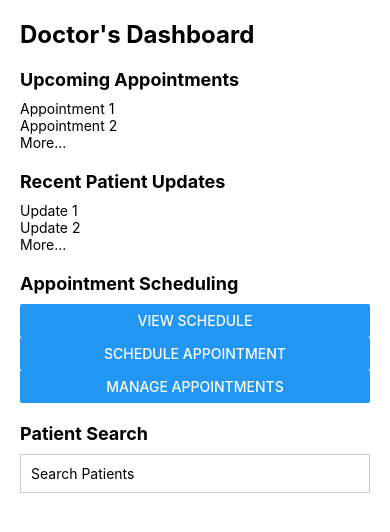
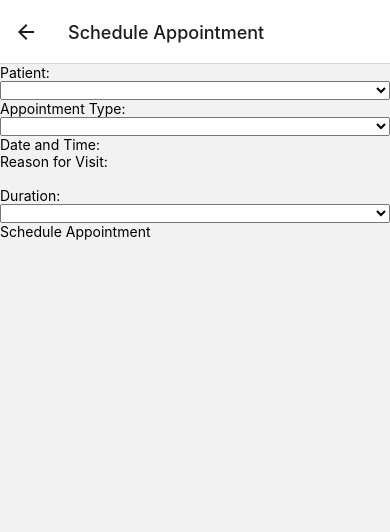
Before and after one commit to robert-mancuso/CSC-179-Medical-App-by-Trail-Mix-Team, a React Native app: screen /ScheduleAppointment in a window 390 px wide. Shown: the top 532 px of the page. Built offline with nearby package versions, Linux system fonts and the light colour scheme.

Commit message:
Added react-navigation elements and appt page

```diff
--- a/App.jsx
+++ b/App.jsx
@@ -1,74 +1,21 @@
+// App.jsx
 import React from 'react';
-import {StyleSheet, Text, View, TextInput, Button, ScrollView} from 'react-native';
+import { NavigationContainer } from '@react-navigation/native';
+import { createNativeStackNavigator } from '@react-navigation/native-stack';
+import DashboardScreen from './DashboardScreen'; // Assume this is the path to your component
+import ScheduleAppointmentScreen from './ScheduleAppointmentScreen'; // And this one too
+
+const Stack = createNativeStackNavigator();
 
 function App() {
     return (
-        <View style={styles.container}>
-            <Text style={styles.header}>Doctor's Dashboard</Text>
-            <ScrollView style={styles.scrollView}>
-                <View style={styles.section}>
-                    <Text style={styles.sectionHeader}>Upcoming Appointments</Text>
-                    {/* Placeholder for appointments list */}
-                    <Text>Appointment 1</Text>
-                    <Text>Appointment 2</Text>
-                    <Text>More...</Text>
-                </View>
-                <View style={styles.section}>
-                    <Text style={styles.sectionHeader}>Recent Patient Updates</Text>
-                    {/* Placeholder for patient updates */}
-                    <Text>Update 1</Text>
-                    <Text>Update 2</Text>
-                    <Text>More...</Text>
-                </View>
-                <View style={styles.section}>
-                    <Text style={styles.sectionHeader}>Appointment Scheduling</Text>
-                    {/* Placeholder for scheduling functionality */}
-                    <Button title="View Schedule" onPress={() => {}} />
-                    <Button title="Schedule Appointment" onPress={() => {}} />
-                    <Button title="Manage Appointments" onPress={() => {}} />
-                </View>
-                <View style={styles.section}>
-                    <Text style={styles.sectionHeader}>Patient Search</Text>
-                    <TextInput
-                        style={styles.searchInput}
-                        placeholder="Search Patients"
-                        // Implement search functionality in a real app
-                        onChangeText={(text) => {}}
-                    />
-                </View>
-            </ScrollView>
-        </View>
+        <NavigationContainer>
+            <Stack.Navigator initialRouteName="Dashboard">
+                <Stack.Screen name="Dashboard" component={DashboardScreen} options={{ title: 'Doctor\'s Dashboard' }} />
+                <Stack.Screen name="ScheduleAppointment" component={ScheduleAppointmentScreen} options={{ title: 'Schedule Appointment' }} />
+            </Stack.Navigator>
+        </NavigationContainer>
     );
 }
 
-const styles = StyleSheet.create({
-    container: {
-        flex: 1,
-        padding: 20,
-        backgroundColor: '#fff',
-    },
-    header: {
-        fontSize: 24,
-        fontWeight: 'bold',
-        marginBottom: 20,
-    },
-    scrollView: {
-        marginBottom: 20,
-    },
-    section: {
-        marginBottom: 20,
-    },
-    sectionHeader: {
-        fontSize: 18,
-        fontWeight: 'bold',
-        marginBottom: 10,
-    },
-    searchInput: {
-        borderWidth: 1,
-        borderColor: '#ccc',
-        padding: 10,
-        marginBottom: 20,
-    },
-});
-
 export default App;
--- /dev/null
+++ b/DashboardScreen.js
@@ -0,0 +1,72 @@
+import React from 'react';
+import {StyleSheet, Text, View, TextInput, Button, ScrollView} from 'react-native';
+
+const DashboardScreen = ({navigation}) => {
+    return (
+        <View style={styles.container}>
+            <Text style={styles.header}>Doctor's Dashboard</Text>
+            <ScrollView style={styles.scrollView}>
+                <View style={styles.section}>
+                    <Text style={styles.sectionHeader}>Upcoming Appointments</Text>
+                    {/* Placeholder for appointments list */}
+                    <Text>Appointment 1</Text>
+                    <Text>Appointment 2</Text>
+                    <Text>More...</Text>
+                </View>
+                <View style={styles.section}>
+                    <Text style={styles.sectionHeader}>Recent Patient Updates</Text>
+                    {/* Placeholder for patient updates */}
+                    <Text>Update 1</Text>
+                    <Text>Update 2</Text>
+                    <Text>More...</Text>
+                </View>
+                <View style={styles.section}>
+                    <Text style={styles.sectionHeader}>Appointment Scheduling</Text>
+                    <Button title="View Schedule" onPress={() => {}} />
+                    <Button title="Schedule Appointment" onPress={() => navigation.navigate('ScheduleAppointment')} />
+                    <Button title="Manage Appointments" onPress={() => {}} />
+                </View>
+                <View style={styles.section}>
+                    <Text style={styles.sectionHeader}>Patient Search</Text>
+                    <TextInput
+                        style={styles.searchInput}
+                        placeholder="Search Patients"
+                        onChangeText={(text) => {}}
+                    />
+                </View>
+            </ScrollView>
+        </View>
+    );
+};
+
+const styles = StyleSheet.create({
+    container: {
+        flex: 1,
+        padding: 20,
+        backgroundColor: '#fff',
+    },
+    header: {
+        fontSize: 24,
+        fontWeight: 'bold',
+        marginBottom: 20,
+    },
+    scrollView: {
+        marginBottom: 20,
+    },
+    section: {
+        marginBottom: 20,
+    },
+    sectionHeader: {
+        fontSize: 18,
+        fontWeight: 'bold',
+        marginBottom: 10,
+    },
+    searchInput: {
+        borderWidth: 1,
+        borderColor: '#ccc',
+        padding: 10,
+        marginBottom: 20,
+    },
+});
+
+export default DashboardScreen;
--- /dev/null
+++ b/ScheduleAppointmentScreen.js
@@ -0,0 +1,48 @@
+import React from 'react';
+import { View, Text, TextInput, Button, TouchableOpacity } from 'react-native';
+import { Picker } from '@react-native-picker/picker';
+
+// Assume DateTimePicker and other necessary imports are correctly set up
+
+const ScheduleAppointmentScreen = () => {
+  // Here you would define your state variables and functions to handle changes
+
+  return (
+    <View>
+      <Text>Patient:</Text>
+      {/* Implementation of Patient Selector */}
+      <Picker>
+        {/* Populate with patients */}
+      </Picker>
+
+      <Text>Appointment Type:</Text>
+      {/* Implementation of Appointment Type Selector */}
+      <Picker>
+        {/* Populate with appointment types */}
+      </Picker>
+
+      <Text>Date and Time:</Text>
+      {/* Implementation of Date and Time Picker */}
+      {/* DateTimePicker component */}
+
+      <Text>Reason for Visit:</Text>
+      <TextInput
+        // TextInput properties for reason
+      />
+
+      <Text>Duration:</Text>
+      {/* Implementation for selecting duration */}
+      <Picker>
+        {/* Duration options */}
+      </Picker>
+
+      <TouchableOpacity onPress={() => {/* Function to handle appointment scheduling */}}>
+        <Text>Schedule Appointment</Text>
+      </TouchableOpacity>
+    </View>
+  );
+};
+
+// Add StyleSheet for styling your components
+
+export default ScheduleAppointmentScreen;
```
Also changed, not shown: package.json (+6 -1 lines), 1 other file (tests, documents, lock files or other folders).
